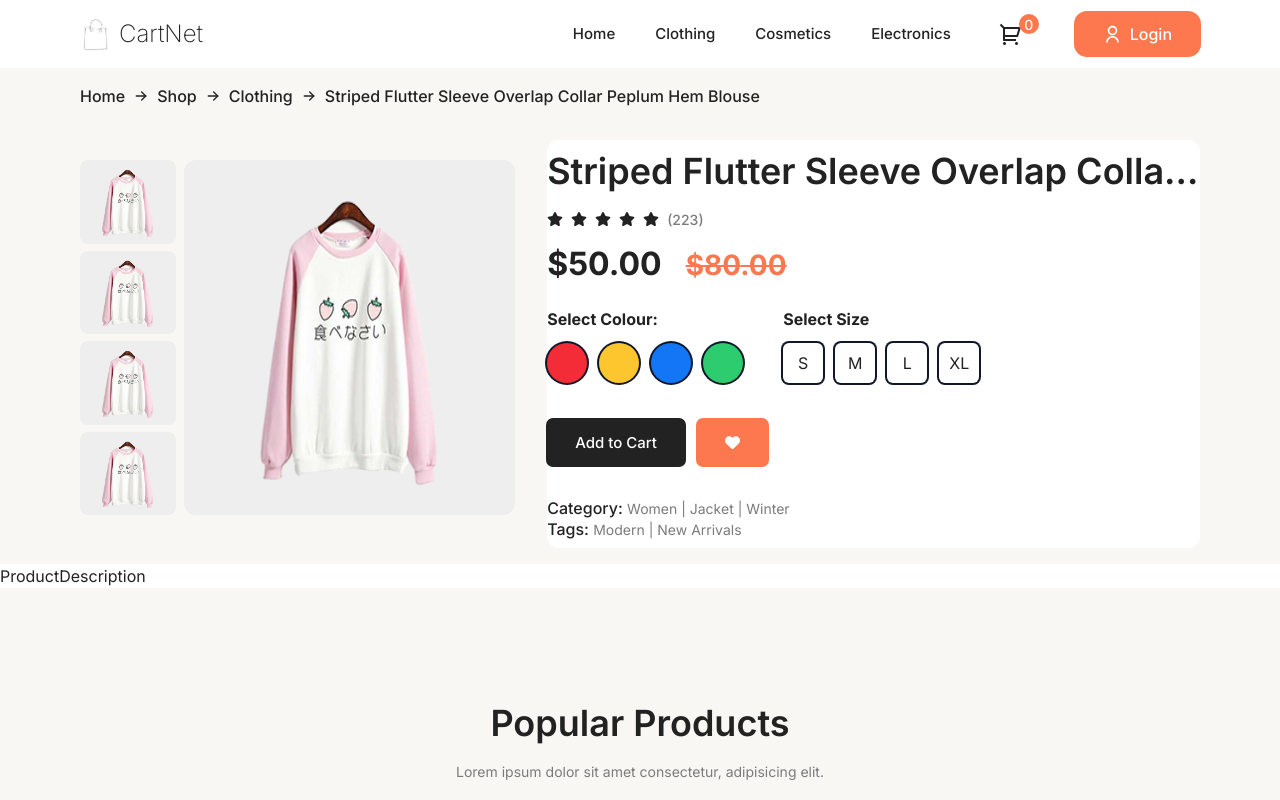
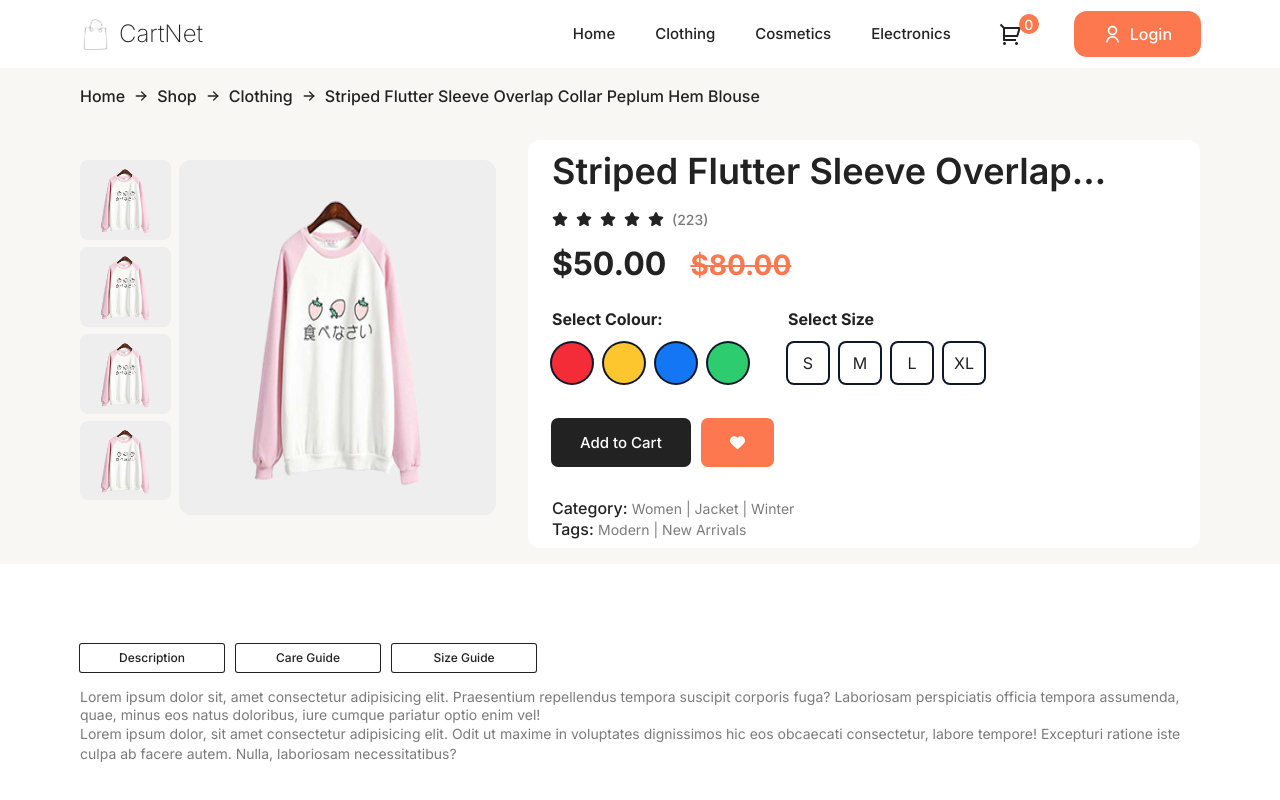
Before and after one commit to Miran-Ahmad/cartNet-ecommerce, a React (Vite) app in the folder frontend/: page /product/1 in a window 1280 px wide. Shown: the top 800 px of the page. Built offline with nearby package versions, Linux system fonts and the light colour scheme; a web font is replaced by a local one.

Commit message:
frontend done

```diff
--- a/frontend/src/components/Item.jsx
+++ b/frontend/src/components/Item.jsx
@@ -4,9 +4,19 @@ import { Link } from "react-router-dom";
 
 const Item = ({ id, name, image, old_price, new_price }) => {
   return (
-    <Link to={`/product/${id}`} className="bg-white p-4 rounded-xl relative">
+    <Link
+      onClick={window.scrollTo(0, 0)}
+      to={`/product/${id}`}
+      className="bg-white p-4 rounded-xl relative"
+    >
       <div className="flexCenter">
-        <img src={image} alt="" height={211} width={211} className="rounded-lg drop-shadow-xl absolute bottom-44" />
+        <img
+          src={image}
+          alt=""
+          height={211}
+          width={211}
+          className="rounded-lg drop-shadow-xl absolute bottom-44"
+        />
       </div>
       <div className="flex flex-col gap-y-3 pt-24">
         <h4 className="line-clamp-2 medium-16">{name}</h4>
--- a/frontend/src/components/ProductDescription.jsx
+++ b/frontend/src/components/ProductDescription.jsx
@@ -2,7 +2,17 @@ import React from 'react'
 
 const ProductDescription = () => {
   return (
-    <div>ProductDescription</div>
+    <div className='max-padd-container mt-20'>
+        <div className='flex gap-3 mb-4'>
+            <button className='btn-dark-outline rounded-sm !text-xs !py-[6px] w-36'>Description</button>
+            <button className='btn-dark-outline rounded-sm !text-xs !py-[6px] w-36'>Care Guide</button>
+            <button className='btn-dark-outline rounded-sm !text-xs !py-[6px] w-36'>Size Guide</button>
+        </div>
+        <div className='flex flex-col pb-16'>
+            <p>Lorem ipsum dolor sit, amet consectetur adipisicing elit. Praesentium repellendus tempora suscipit corporis fuga? Laboriosam perspiciatis officia tempora assumenda, quae, minus eos natus doloribus, iure cumque pariatur optio enim vel!</p>
+            <p className='text-sm'>Lorem ipsum dolor, sit amet consectetur adipisicing elit. Odit ut maxime in voluptates dignissimos hic eos obcaecati consectetur, labore tempore! Excepturi ratione iste culpa ab facere autem. Nulla, laboriosam necessitatibus?</p>
+        </div>
+    </div>
   )
 }
 
--- a/frontend/src/components/ProductDisplay.jsx
+++ b/frontend/src/components/ProductDisplay.jsx
@@ -37,7 +37,7 @@ const ProductDisplay = (props) => {
           />
         </div>
       </div>
-      <div className="flex-col flex xl:flex-[1.5] bg-white py-2 rounded-xl">
+      <div className="flex-col flex xl:flex-[1.5] bg-white px-6 py-2 rounded-xl">
         <h3 className="h3 sm:line-clamp-1">{product.name}</h3>
         <div className="flex items-start gap-x-2 medium-16">
           <FaStar />
--- a/frontend/src/components/RelatedProducts.jsx
+++ b/frontend/src/components/RelatedProducts.jsx
@@ -33,7 +33,8 @@ const RelatedProducts = () => {
           {LATEST.map((item, i) => (
             <SwiperSlide key={i}>
               <Link
-                to={""}
+                onClick={window.scrollTo(0, 0)}
+                to={`/product/${item.id}`}
                 className="flexCenter gap-x-5 bg-white backdrop-blur-md p-4 rounded-xl"
               >
                 <img
--- a/frontend/src/pages/Category.jsx
+++ b/frontend/src/pages/Category.jsx
@@ -4,7 +4,7 @@ import all_products from "../assets/all_products";
 import Item from "../components/Item";
 import { Link } from "react-router-dom";
 
-const Category = (banner, category) => {
+const Category = ({ category, banner }) => {
   return (
     <section className="max-padd-container bg-primary">
       <div>
```
